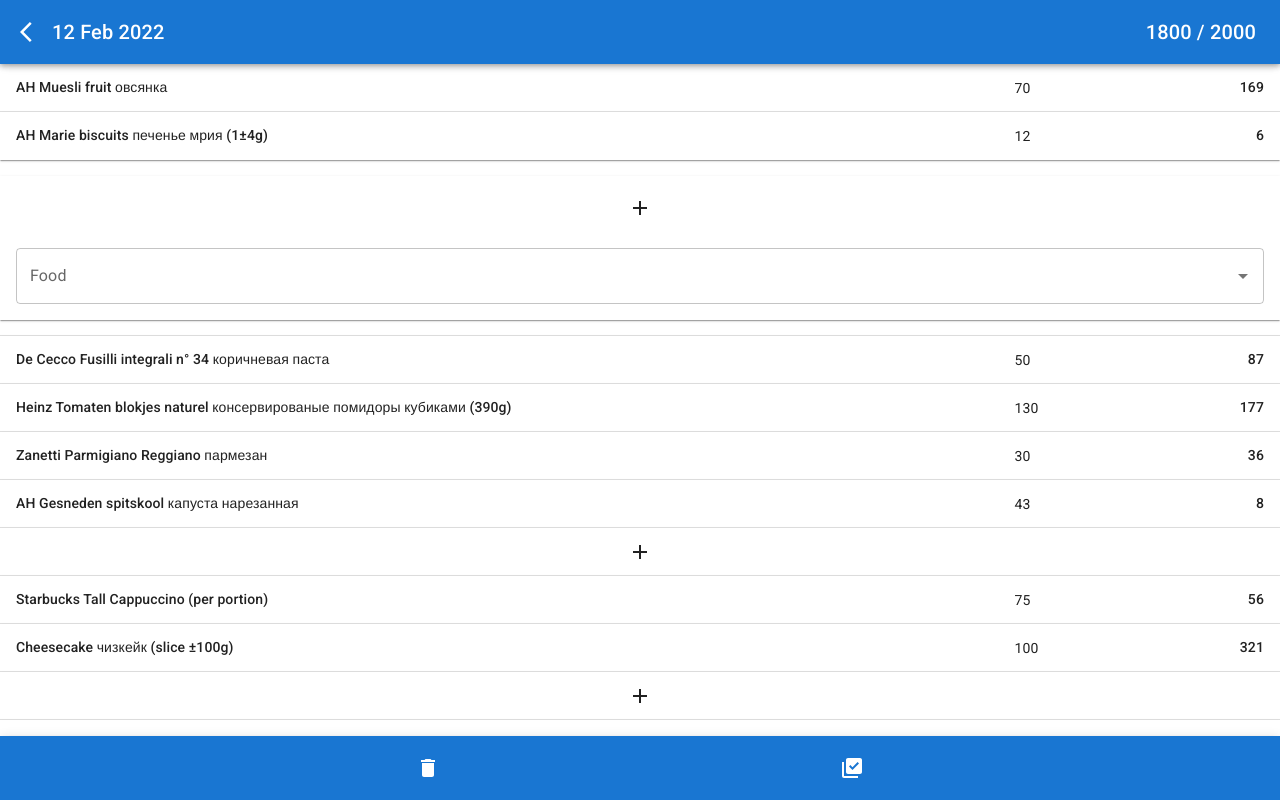
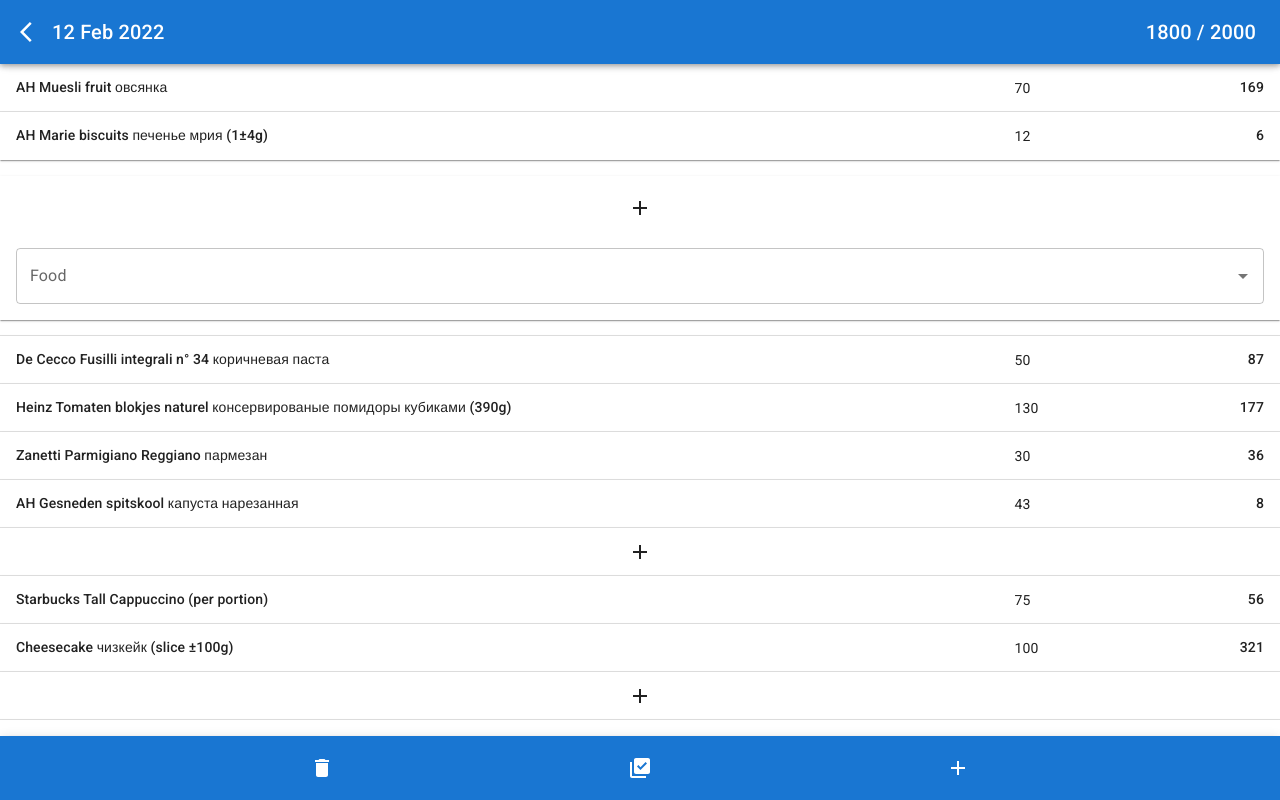
Before and after one commit to motrhelp/calories, a React (Create React App) app: page / in a window 1280 px wide. Both pictures are taken after a click on the button 640 px from the left and 184 px from the top of the page. Shown: the top 800 px of the page. Built offline with nearby package versions, Linux system fonts and the light colour scheme; a web font is replaced by a local one.

Commit message:
Introduce record creation from bottom bar

```diff
--- a/src/components/Demo.jsx
+++ b/src/components/Demo.jsx
@@ -298,7 +298,17 @@
             {expanded || selecting ?
                 <AppBar position="sticky" sx={{ top: 'auto', bottom: 0 }}>
                     <Toolbar sx={{ justifyContent: 'space-evenly', }}>
-                        <IconButton color="inherit">
+                        <IconButton color="inherit" onClick={() => {
+                            if (selecting) {
+                                // Remove every selected record
+                                setRecords(records.filter((record, index) => !selectedRecords.includes(index)));
+                                setSelectedRecords([]);
+                            } else {
+                                // Remove expanded record
+                                setRecords(records.filter((record, index) => index !== expanded));
+                                setExpanded(null);
+                            }
+                        }}>
                             <DeleteIcon />
                         </IconButton>
                         <IconButton color="inherit"
@@ -315,6 +325,22 @@
                             <LibraryAddCheckIcon
                             />
                         </IconButton>
+                        <IconButton color="inherit"
+                            onClick={() => {
+                                if (expanded) {
+                                    // Insert record after expanded
+                                    records.splice(expanded + 1, 0, {
+                                        disabled: true,
+                                    });
+
+                                    // Expand the new record
+                                    setExpanded(expanded + 1);
+
+                                    console.log(records);
+                                }
+                            }}>
+                            <AddIcon />
+                        </IconButton>
                     </Toolbar>
                 </AppBar>
                 : null
```
